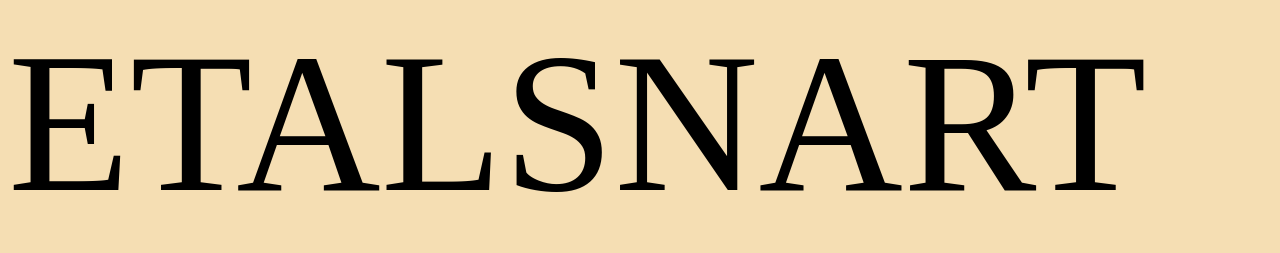
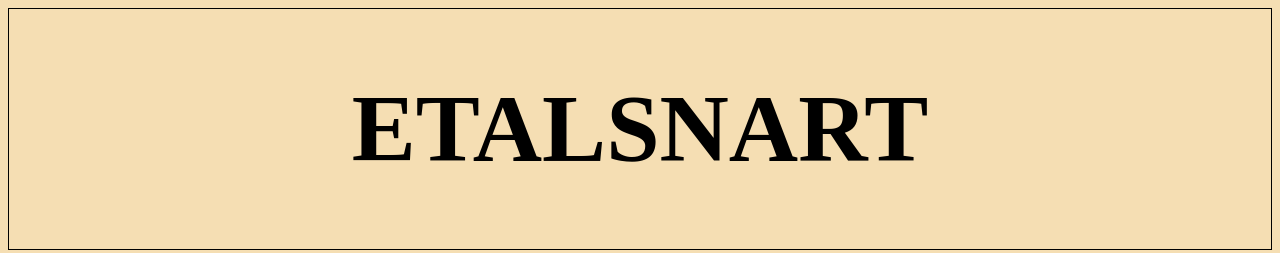
Before and after one commit to ke4tri/translator, a plain HTML site: page index.html in a window 1280 px wide. Drawn offline with Linux system fonts and the light colour scheme.

Commit message:
finished basic header

```diff
--- a/index.html
+++ b/index.html
@@ -8,7 +8,9 @@
     <title>Etalsnart</title>
 </head>
 <body>
-    <div class="logo">ETALSNART</div>
+    <div class="logo">
+        <h1>ETALSNART</h1>
+    </div>
 
 
     <script src="main.js"></script>
--- a/main.css
+++ b/main.css
@@ -1,15 +1,23 @@
-body {
-    display: flex;
+/* Global Layout Set-up */
+* {
+    box-sizing: border-box;
+  }
+
+body {;
     background-color: wheat;
 
 }
+
+
 .logo {
-    justify-content: center;
-    text-align: center;
-    font-size: 200px;
-    /* border: 1px black solid; */
+    /* text-align: center; */
+    font-size: 300%;
+    border: 1px black solid;
 }
-
+ h1 {
+     text-align: center;
+     justify-content: center;
+ }
 /* .logo2 {
     text-align: center;
     font-size: 200px;
```
